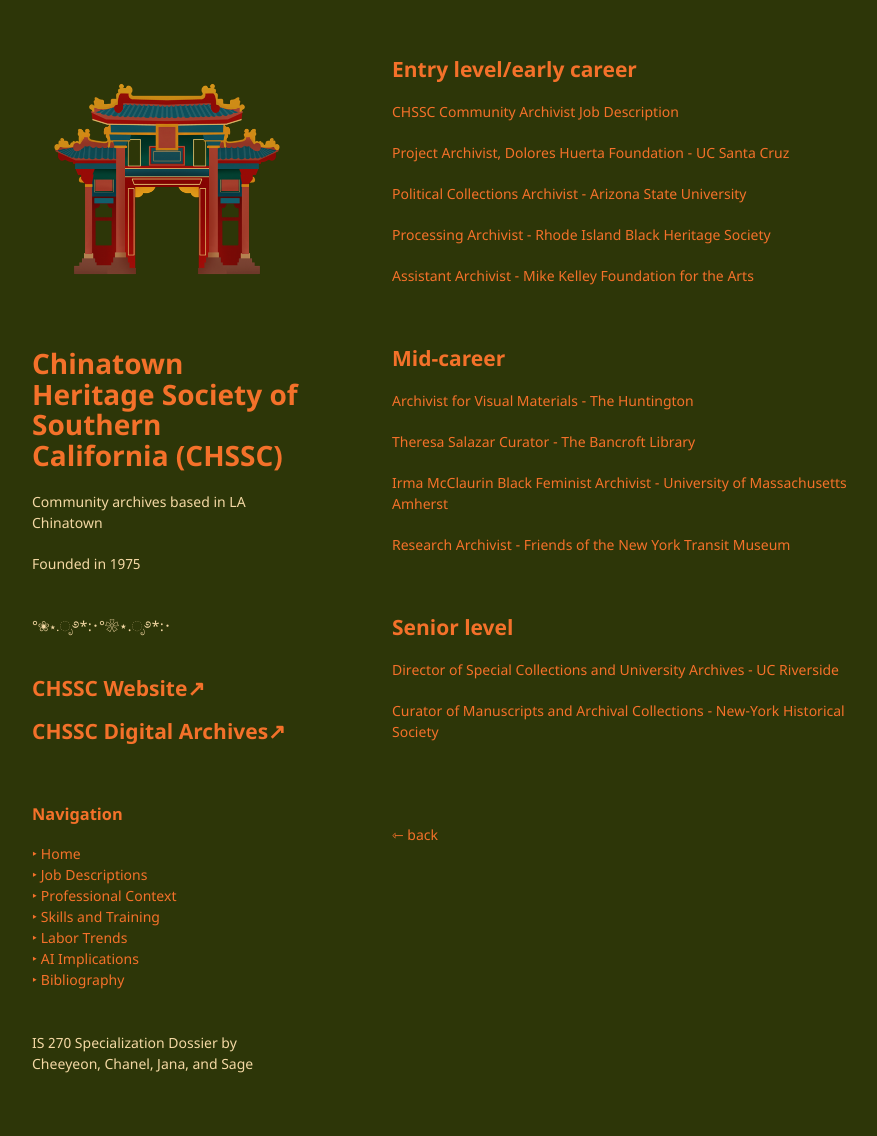
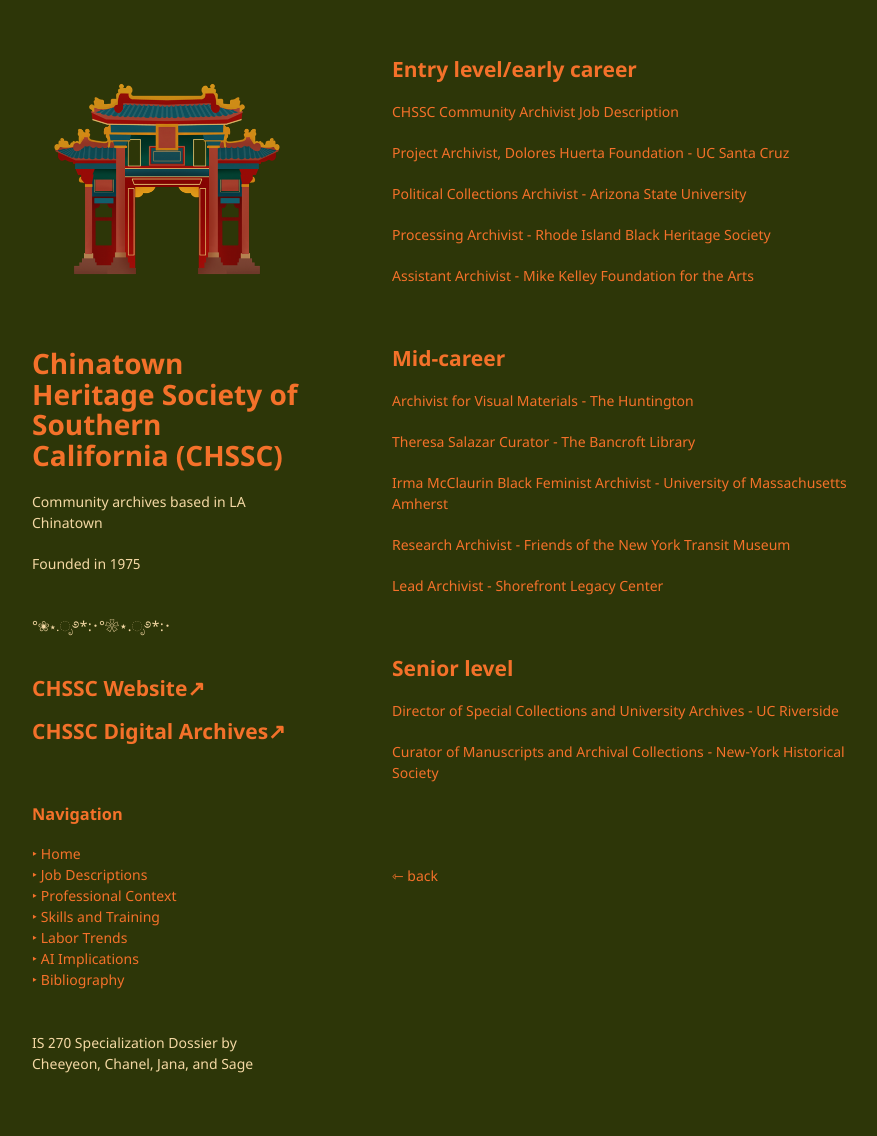
Before and after one commit to chaanelly/IS270-CHSSC, a Jekyll site: the page built from pages/community-archivist.md, in a window 1280 px wide. Shown: the whole page, without its empty margins (178-1055 px from the left). Built offline with Jekyll 4.4.1, drawn with Linux system fonts in a browser that asks for light colours; our own code applies the rules of GitHub Pages for plain Markdown files.

Commit message:
Update community-archivist.md

```diff
--- a/pages/community-archivist.md
+++ b/pages/community-archivist.md
@@ -22,6 +22,8 @@
 
 [Research Archivist - Friends of the New York Transit Museum](https://turtledurdle.github.io/IS270-CHSSC/archivist-ny-transit-museum.pdf)
 
+[Lead Archivist - Shorefront Legacy Center](https://turtledurdle.github.io/IS270-CHSSC/lead-archivist-shorefront.pdf)
+
 <br>
 
 <h2>Senior level</h2>
```
